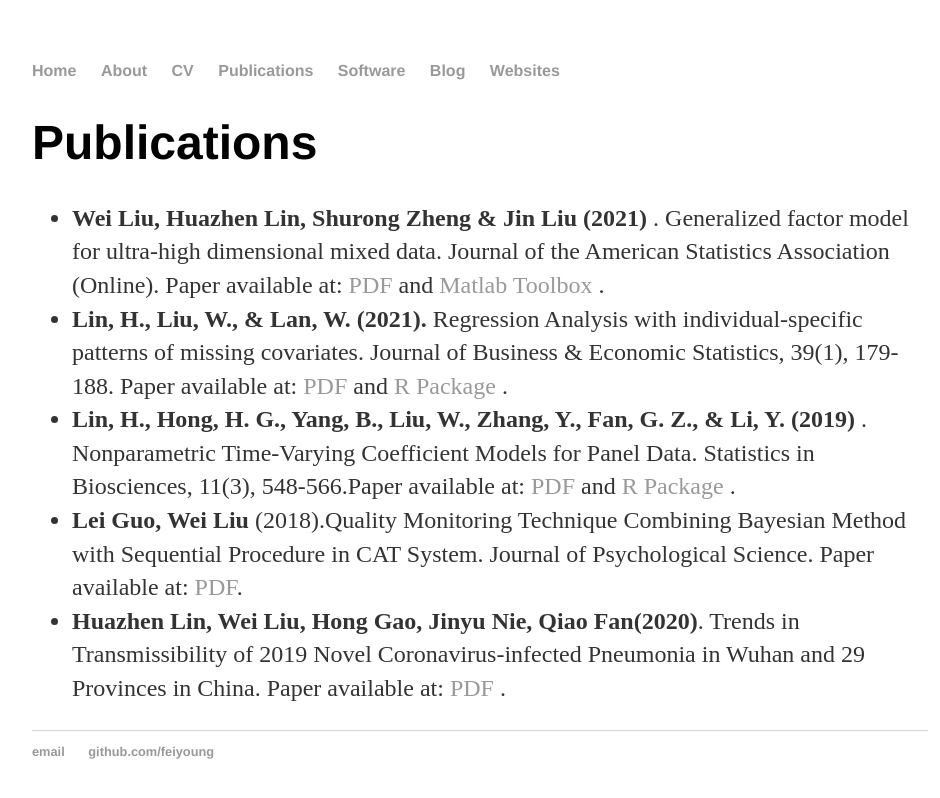
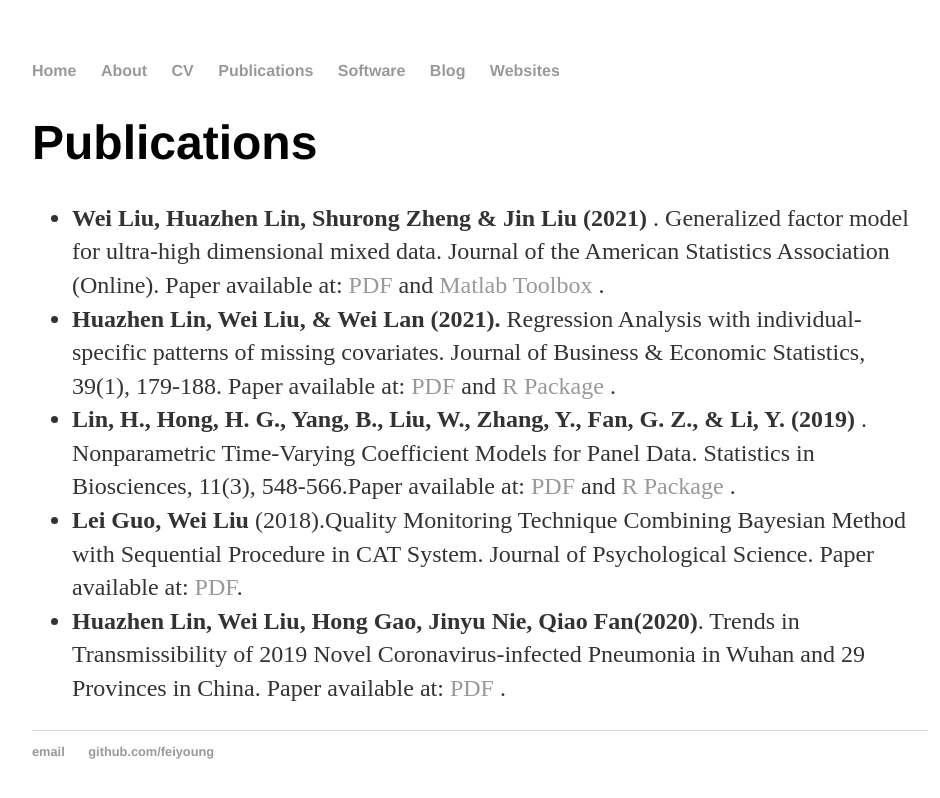
Before and after one commit to feiyoung/feiyoung.github.io, a Jekyll site: the page built from publications/index.html, in a window 1280 px wide. Shown: the top 798 px of the page, without its empty margins (160-1100 px from the left). Built offline with Jekyll 4.4.1, drawn with Linux system fonts in a browser that asks for light colours.

Commit message:
update cv and publication page

```diff
--- a/cv/index.html
+++ b/cv/index.html
@@ -25,7 +25,7 @@ title: Wei Liu
   </ul>
   <h3>Research</h3>
   <ul>
-  <li>Interested areas: Nonparametric Method, Modelling for missing data ,Modelling for high dimensional data.</li>
+  <li>Interested areas: Nonparametric Method, Modelling for missing data, Modelling for high dimensional data.</li>
   </ul>
 
 
--- a/publications/index.html
+++ b/publications/index.html
@@ -7,7 +7,7 @@ title: Publications
 			<h1>Publications</h1>
  <ul>
    <li><strong>Wei Liu, Huazhen Lin, Shurong Zheng & Jin Liu (2021)</strong> . Generalized factor model for ultra-high dimensional mixed data. Journal of the American Statistics Association (Online). Paper available at: <a href="https://www.tandfonline.com/doi/full/10.1080/01621459.2021.1999818"> PDF </a>  and <a href="https://github.com/feiyoung/GFM"> Matlab Toolbox </a>. </li>
-  <li><strong>Lin, H., Liu, W., & Lan, W. (2021).</strong>   Regression Analysis with individual-specific patterns of missing covariates. Journal of Business & Economic Statistics, 39(1), 179-188. Paper available at: <a href="https://www.tandfonline.com/doi/pdf/10.1080/07350015.2019.1635486?needAccess=true"> PDF </a>  and <a href="https://github.com/feiyoung/ILSE">R Package </a>. </li>
+  <li><strong>Huazhen Lin, Wei Liu, & Wei Lan (2021).</strong>   Regression Analysis with individual-specific patterns of missing covariates. Journal of Business & Economic Statistics, 39(1), 179-188. Paper available at: <a href="https://www.tandfonline.com/doi/pdf/10.1080/07350015.2019.1635486?needAccess=true"> PDF </a>  and <a href="https://github.com/feiyoung/ILSE">R Package </a>. </li>
   <li><strong>Lin, H., Hong, H. G., Yang, B., Liu, W., Zhang, Y., Fan, G. Z., & Li, Y. (2019)</strong> . Nonparametric Time-Varying Coefficient Models for Panel Data. Statistics in Biosciences, 11(3), 548-566.Paper available at: <a href="https://link.springer.com/article/10.1007/s12561-019-09248-0">PDF</a> and <a href="https://github.com/feiyoung/nptvcmPD">R Package </a>. </li>
   <li> <strong>Lei Guo, Wei Liu </strong> (2018).Quality Monitoring Technique Combining Bayesian Method with Sequential Procedure in CAT System. Journal of Psychological Science. Paper available at: <a href="http://www.psysci.org/EN/abstract/abstract10065.shtml">PDF</a>. </li>
   <li><strong>Huazhen Lin, Wei Liu, Hong Gao, Jinyu Nie, Qiao Fan(2020)</strong>. Trends in Transmissibility of 2019 Novel
```
